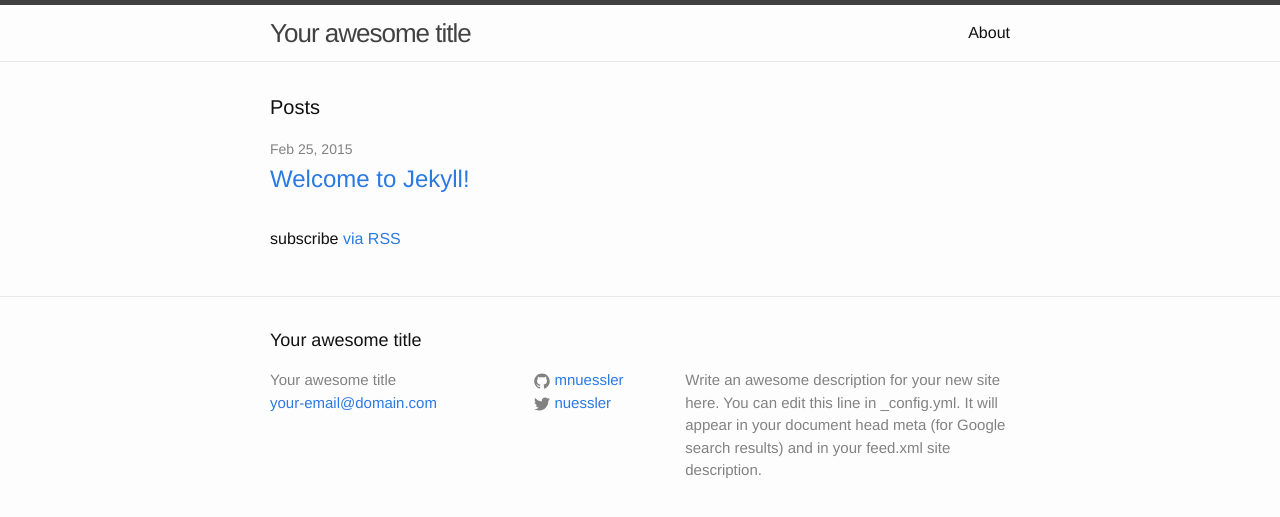
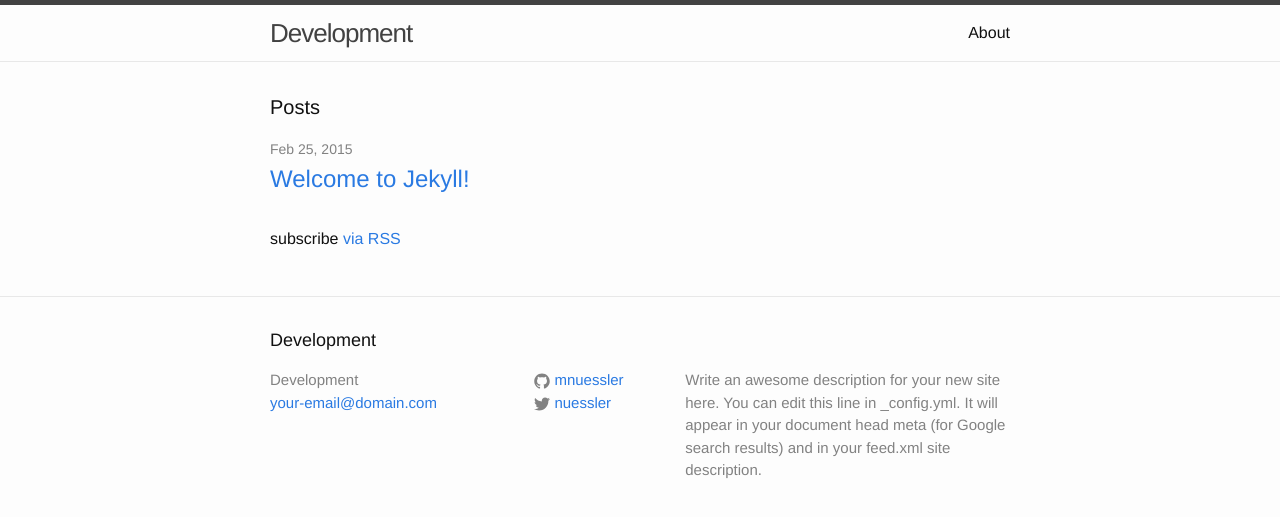
Before and after one commit to mnuessler/mnuessler.github.io, a Jekyll site: the page built from index.html, in a window 1280 px wide. Shown: the top 517 px of the page. Built offline with Jekyll 4.4.1, drawn with Linux system fonts in a browser that asks for light colours.

Commit message:
Add RSS generator settings

```diff
--- a/_config.yml
+++ b/_config.yml
@@ -1,5 +1,5 @@
 # Site settings
-title: Your awesome title
+title: Development
 email: your-email@domain.com
 description: > # this means to ignore newlines until "baseurl:"
   Write an awesome description for your new site here. You can edit this
@@ -12,3 +12,11 @@ github_username:  mnuessler
 
 # Build settings
 markdown: kramdown
+
+# RSS generator settings
+name: Development
+author: Matthias Nüßler
+copyright: 2015 Matthias Nüßler
+#rss_path       - (optional) the path to the feed (if not specified "/" will be used)
+#rss_name       - (optional) the name of the rss file (if not specified "rss.xml" will be used)
+#rss_post_limit - (optional) the number of posts in the feed
```
